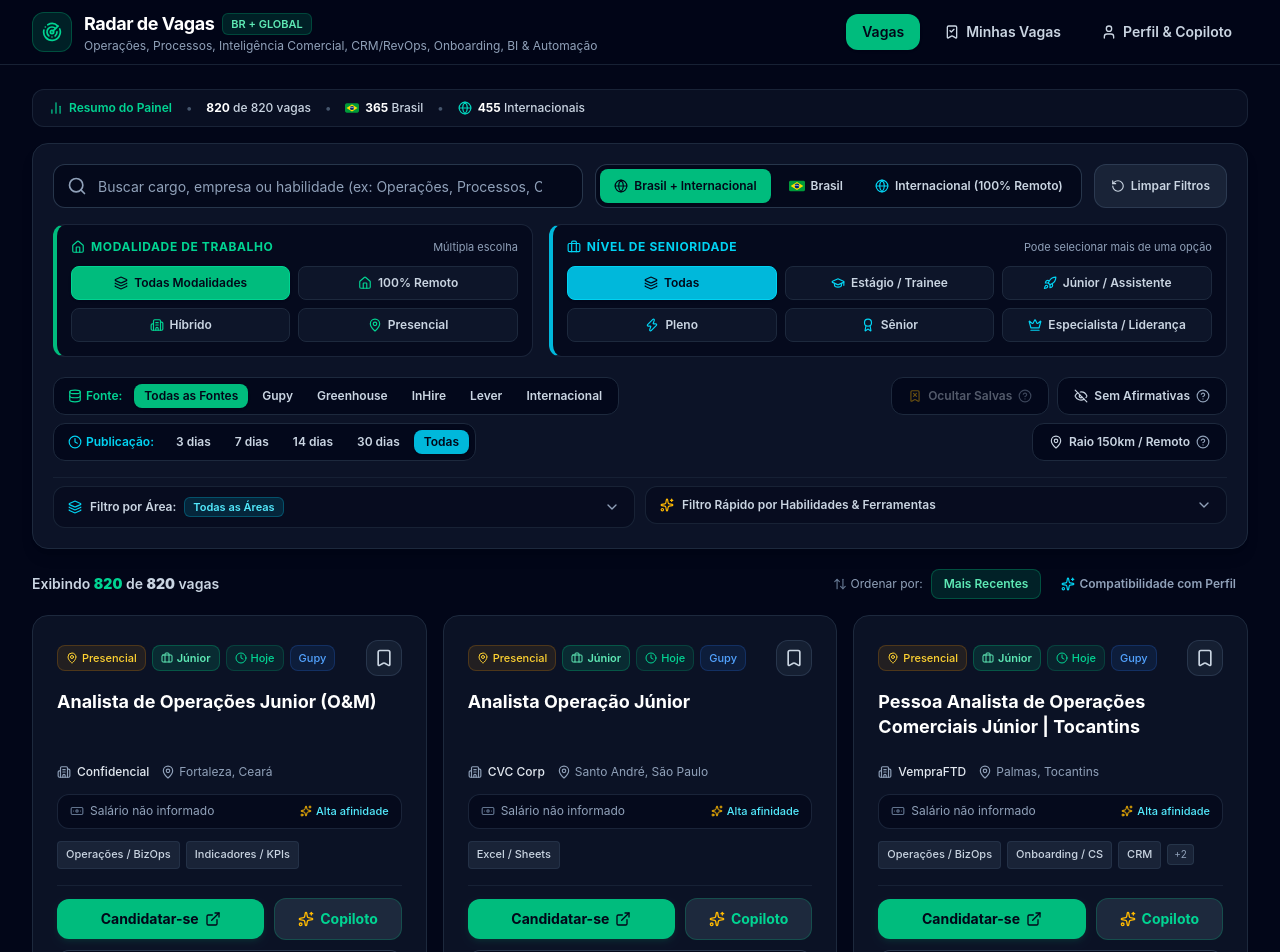
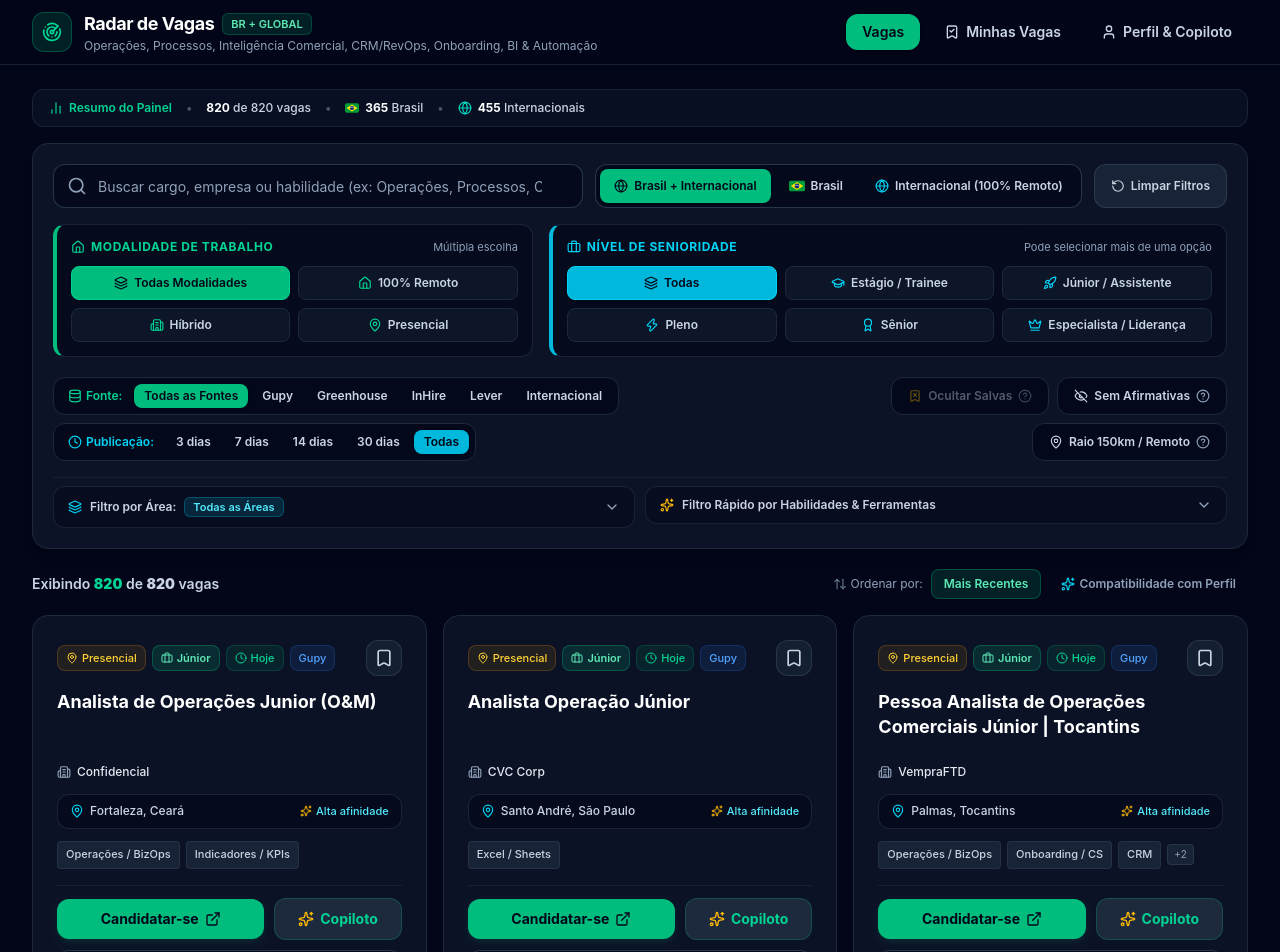
Before and after one commit to BBLBruno/radar-de-vagas, a React (Vite) app: page / in a window 1280 px wide. Shown: the top 952 px of the page. Built offline with nearby package versions, Linux system fonts and the light colour scheme.

Commit message:
feat(ui): replace salary field with job location on cards and detail modal

```diff
--- a/src/components/JobCard.tsx
+++ b/src/components/JobCard.tsx
@@ -11,7 +11,6 @@ import {
   Globe,
   Briefcase,
   Home,
-  Banknote,
   CheckCircle2,
   Link2,
   Eye,
@@ -410,27 +409,19 @@ export const JobCard: React.FC<JobCardProps> = ({
           </h3>
         </div>
 
-        {/* Empresa & Localidade (Sempre alinhado na mesma altura em todos os cards) */}
+        {/* Empresa (Sempre alinhado na mesma altura em todos os cards) */}
         <div className="flex items-center gap-3 text-xs text-slate-400 h-5 mb-3 truncate">
           <span className="flex items-center gap-1.5 font-medium text-slate-200 truncate">
             <Building2 className="w-3.5 h-3.5 text-slate-400 shrink-0" />
             <span className="truncate">{job.company}</span>
           </span>
-          <span className="flex items-center gap-1 truncate">
-            <MapPin className="w-3.5 h-3.5 text-slate-400 shrink-0" />
-            <span className="truncate">{cleanLocation}</span>
-          </span>
         </div>
 
-        {/* Faixa Salarial + Indicador de Compatibilidade (Sempre na mesma linha horizontal) */}
+        {/* Localização + Indicador de Compatibilidade (Sempre na mesma linha horizontal) */}
         <div className="mb-3 px-3 py-2 rounded-xl bg-slate-950/60 border border-slate-800/90 flex items-center justify-between gap-2">
-          <div className="flex items-center gap-1.5 text-xs truncate">
-            <Banknote className={`w-3.5 h-3.5 shrink-0 ${job.salary ? 'text-emerald-400' : 'text-slate-500'}`} />
-            {job.salary ? (
-              <span className="text-emerald-400 font-semibold truncate">{job.salary}</span>
-            ) : (
-              <span className="text-slate-400">Salário não informado</span>
-            )}
+          <div className="flex items-center gap-1.5 text-xs text-slate-300 truncate">
+            <MapPin className="w-3.5 h-3.5 text-cyan-400 shrink-0" />
+            <span className="truncate font-medium">{cleanLocation}</span>
           </div>
 
           {(job.fitScore || 0) >= 60 && (
--- a/src/components/JobDetailModal.tsx
+++ b/src/components/JobDetailModal.tsx
@@ -5,7 +5,6 @@ import {
   MapPin,
   ExternalLink,
   Sparkles,
-  Banknote,
   CheckCircle2,
   Briefcase,
   Globe,
@@ -137,10 +136,6 @@ export const JobDetailModal: React.FC<JobDetailModalProps> = ({
                 <Building2 className="w-4 h-4 text-emerald-400" />
                 {job.company}
               </span>
-              <span className="flex items-center gap-1.5 text-slate-400">
-                <MapPin className="w-4 h-4 text-cyan-400" />
-                {cleanLocation}
-              </span>
             </div>
           </div>
 
@@ -178,11 +173,11 @@ export const JobDetailModal: React.FC<JobDetailModalProps> = ({
           <div className="grid grid-cols-1 sm:grid-cols-2 lg:grid-cols-4 gap-3">
             <div className="p-3.5 rounded-xl bg-slate-950/70 border border-slate-800/90 space-y-1">
               <span className="text-[11px] font-semibold text-slate-400 uppercase flex items-center gap-1.5">
-                <Banknote className="w-3.5 h-3.5 text-emerald-400" />
-                Remuneração
+                <MapPin className="w-3.5 h-3.5 text-cyan-400" />
+                Localização
               </span>
-              <div className={`text-sm font-bold ${job.salary ? 'text-emerald-400' : 'text-slate-300'}`}>
-                {job.salary || 'Salário não informado'}
+              <div className="text-sm font-bold text-white truncate" title={cleanLocation}>
+                {cleanLocation}
               </div>
             </div>
 
```
